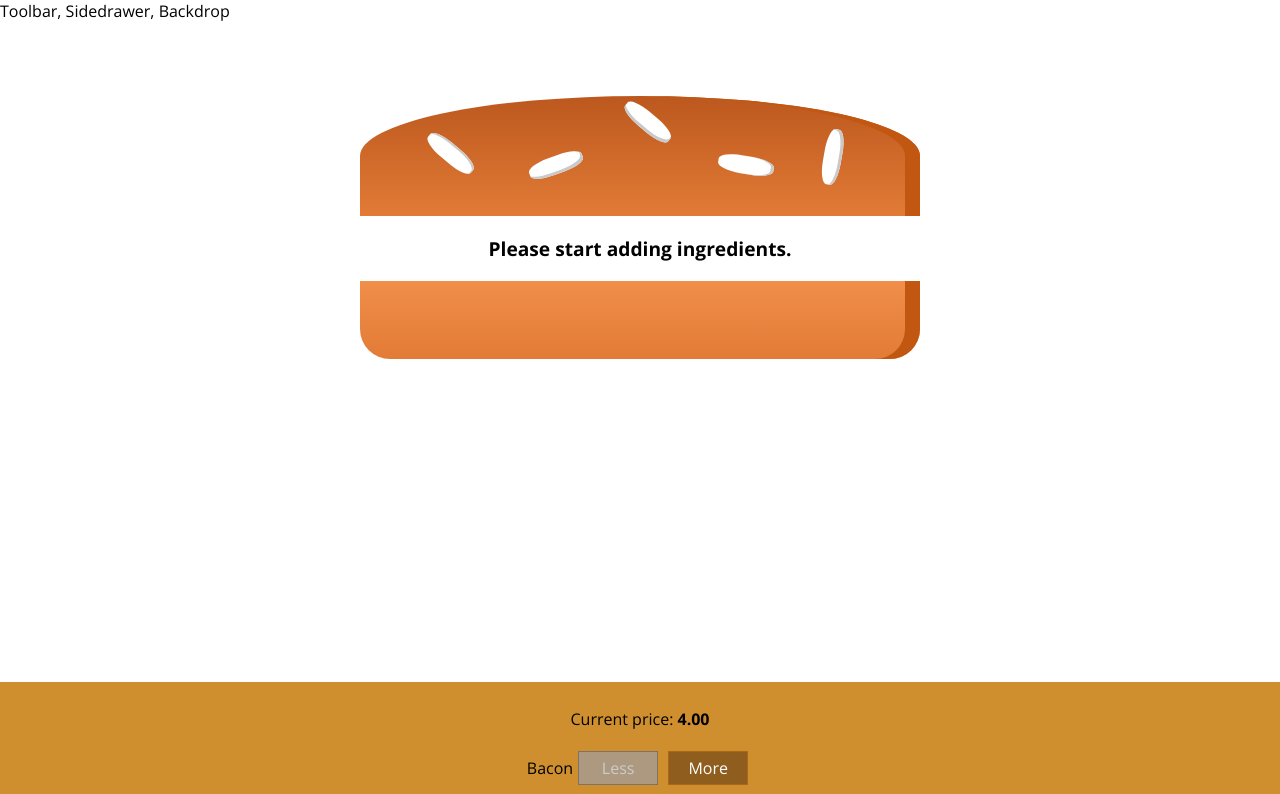
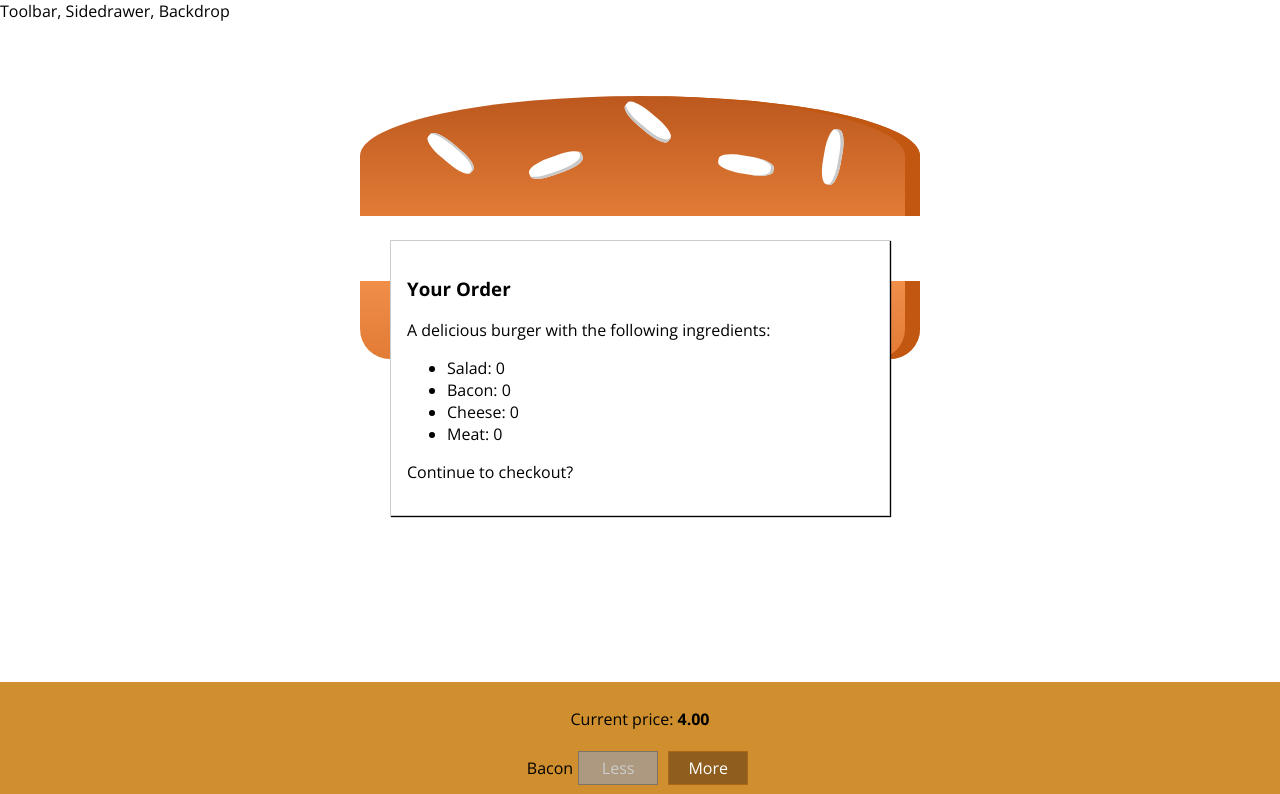
Before and after one commit to Eric-Ferole/react-burger-builder, a React app: page / in a window 1280 px wide. Shown: the top 794 px of the page. Built offline with nearby package versions, Linux system fonts and the light colour scheme.

Commit message:
Creating the modal summary

```diff
--- /dev/null
+++ b/src/components/Burger/OrderSummary/OrderSummary.js
@@ -0,0 +1,22 @@
+import React from 'react';
+
+import Aux from '../../../hoc/Aux';
+
+const orderSummary = (props) => {
+  const ingredientSummary = Object.keys(props.ingredients)
+    .map(igKey => {
+      return <li><span style={{ textTransform: 'capitalize' }}>{igKey}</span>: {props.ingredients[igKey]}</li>
+    });
+  return (
+    <Aux>
+      <h3>Your Order</h3>
+      <p>A delicious burger with the following ingredients:</p>
+      <ul>
+        {ingredientSummary}
+      </ul>
+      <p>Continue to checkout?</p>
+    </Aux>
+  )
+}
+
+export default orderSummary
--- /dev/null
+++ b/src/components/UI/Modal/Modal.css
@@ -0,0 +1,20 @@
+.Modal {
+  position: fixed;
+  z-index: 500;
+  background-color: white;
+  width: 70%;
+  border: 1px solid #ccc;
+  box-shadow: 1px 1px 1px black;
+  padding: 16px;
+  left: 15%;
+  top: 30%;
+  box-sizing: border-box;
+  transition: all 0.3s ease-out;
+}
+
+@media (min-width: 600px) {
+  .Modal {
+      width: 500px;
+      left: calc(50% - 250px);
+  }
+}
--- /dev/null
+++ b/src/components/UI/Modal/Modal.js
@@ -0,0 +1,12 @@
+import React from 'react';
+
+//Style
+import classes from './Modal.css'
+
+const modal = (props) => (
+  <div className={classes.Modal}>
+    {props.children}
+  </div>
+);
+
+export default modal;
--- a/src/containers/BurgerBuiler/BurgerBuilder.js
+++ b/src/containers/BurgerBuiler/BurgerBuilder.js
@@ -4,6 +4,8 @@
 import Burger from '../../components/Burger/Burger';
 import BuildControls from '../../components/Burger/BuildControls/BuildControls';
 import Aux from '../../hoc/Aux';
+import Modal from '../../components/UI/Modal/Modal';
+import OrderSummary from '../../components/Burger/OrderSummary/OrderSummary';
 
 const INGREDIENTS_PRICE = {
   salad: 0.5,
@@ -78,6 +80,7 @@
     }
     return (
     <Aux>
+      <Modal><OrderSummary ingredients={this.state.ingredients}/></Modal>
       <Burger ingredients={this.state.ingredients} />
       <BuildControls
         ingredientAdded={this.addIngredientHandler}
```
